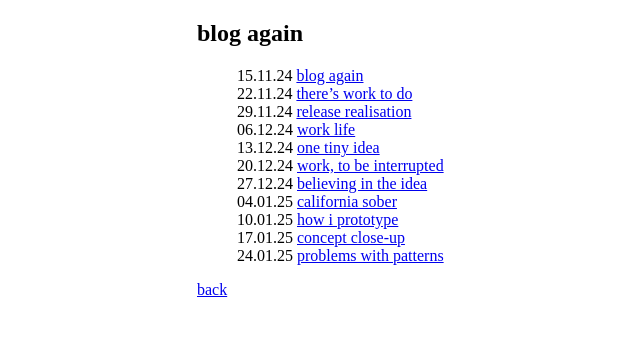
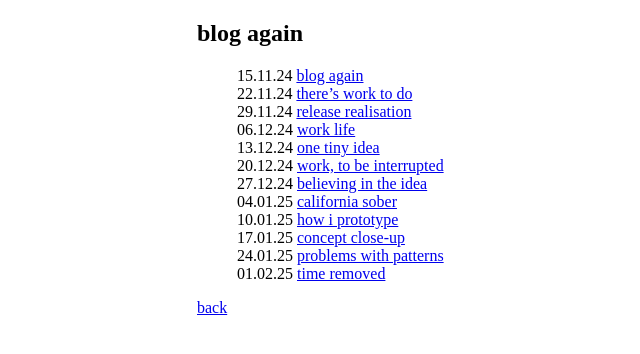
Before and after one commit to stuffedwombat/stuffedwombat.github.io, a Jekyll site: the page built from blogagain.md, in a window 1280 px wide. Shown: the top 354 px of the page, without its empty margins (127-767 px from the left). Built offline with Jekyll 4.4.1, drawn with Linux system fonts in a browser that asks for light colours; our own code applies the rules of GitHub Pages for plain Markdown files; comment, search, counter and statistics services are not loaded.

Commit message:
Update blogagain.md

```diff
--- a/blogagain.md
+++ b/blogagain.md
@@ -11,5 +11,6 @@
 - 10.01.25 [how i prototype](25_01_10_how_i_prototype)
 - 17.01.25 [concept close-up](25_01_17_concept_close_up)
 - 24.01.25 [problems with patterns](25_01_24_problems_with_patterns)
+- 01.02.25 [time removed](25_02_01_time_removed.md)
 
 [back](thinking)
```
